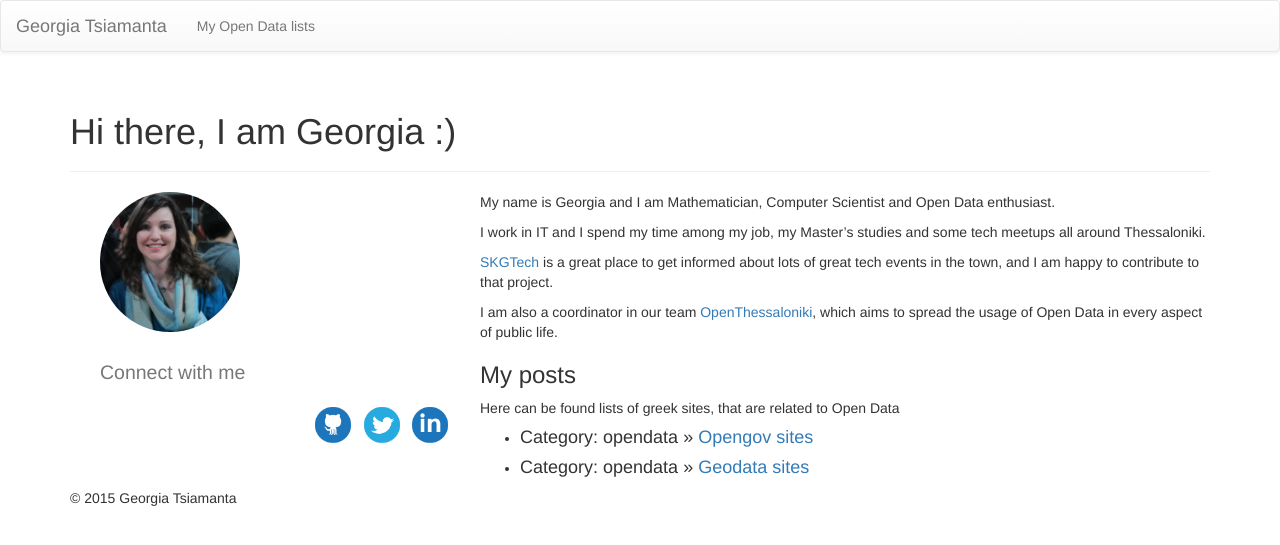
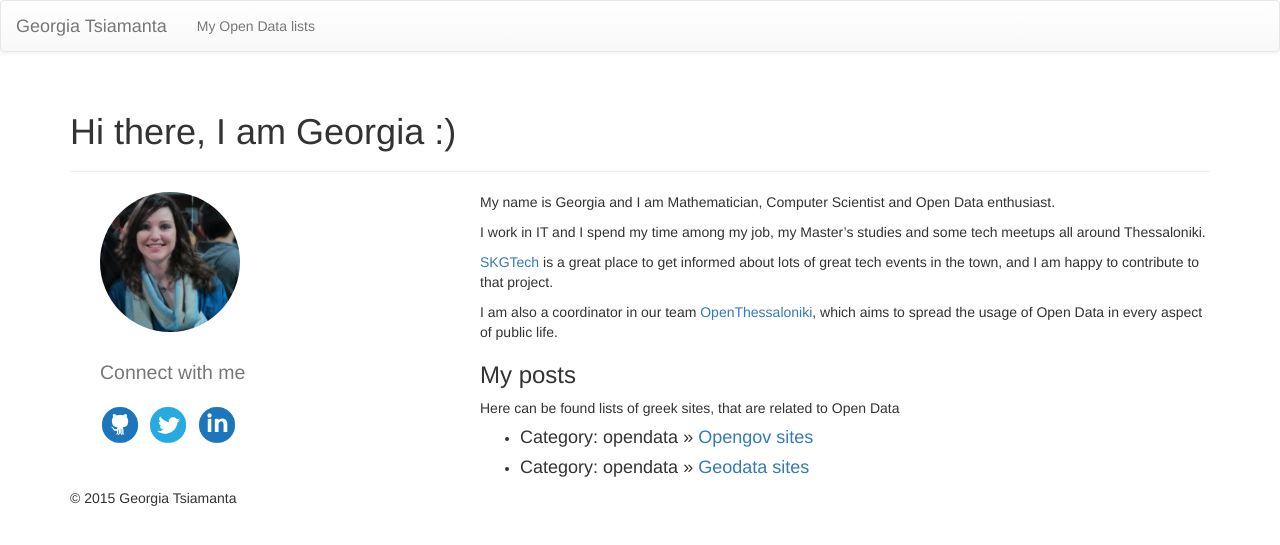
Before and after one commit to georgiats/georgiats-old-blog, a Jekyll site: the page built from index.md, in a window 1280 px wide. Shown: the top 545 px of the page. Built offline with Jekyll 4.4.1, drawn with Linux system fonts in a browser that asks for light colours; nearby versions of some CDN libraries; library files that are not in the unit come from our copies.

Commit message:
change social media icons

```diff
--- a/_includes/themes/bootstrap-3/page.html
+++ b/_includes/themes/bootstrap-3/page.html
@@ -9,12 +9,11 @@
 	<img class="img-circle" src="/images/me.png" alt="Generic placeholder image" style="width: 140px; height: 140px;">
   	<h2>{% if page.tagline %} <small>{{ page.tagline }}</small>{% endif %}<h2>
 
-
-<div align="right">
+	<div align="left">
         <a href="http://github.com/{{ site.author.github }}/" rel="me" target="_blank"><img class="img-circle" src="/images/github.png" alt="Generic placeholder image" style="width: 40px; height: 40px;"></a>
         <a href="http://twitter.com/{{ site.author.twitter }}/" rel="me" target="_blank"><img class="img-circle" src="/images/twitter.png" style="width: 40px; height: 40px;"></a>
        <a href="http://gr.linkedin.com/in/gtsiamanta" target="_blank"><img class="img-circle" src="/images/linkedin.png" style="width: 40px; height: 40px;"></a>
-</div><!-- /.col-lg-4 -->
+	</div>
 </div>
 
 <div class="row2">
```
